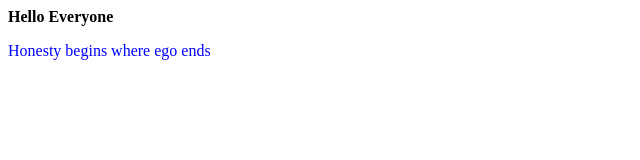
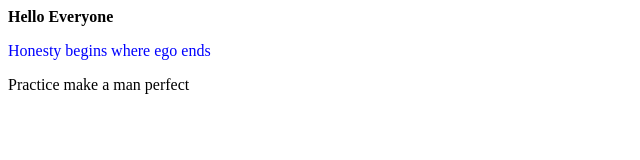
Before and after one commit to bhargav1002/1-1, a plain HTML site: page index.html in a window 1280 px wide. Shown: the whole page, without its empty margins (0-640 px from the left). Drawn offline with Linux system fonts and the light colour scheme.

Commit message:
Updated index.html remotely

```diff
--- a/index.html
+++ b/index.html
@@ -5,10 +5,11 @@
     <meta http-equiv="X-UA-Compatible" content="IE=edge">
     <meta name="viewport" content="width=device-width, initial-scale=1.0">
     <title>Document</title>
+    <link href="./index.html"/>
 </head>
 <body>
     <b>Hello Everyone</b>
-
     <p style="color:blue">Honesty begins where ego ends</p>
+    <p>Practice make a man perfect</p>
 </body>
 </html>
```
